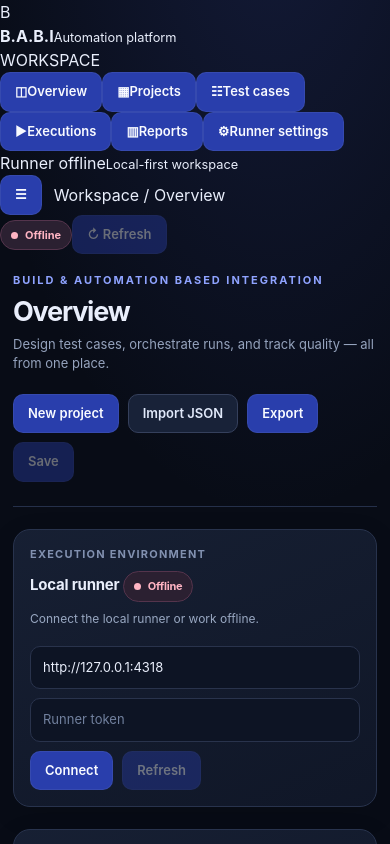
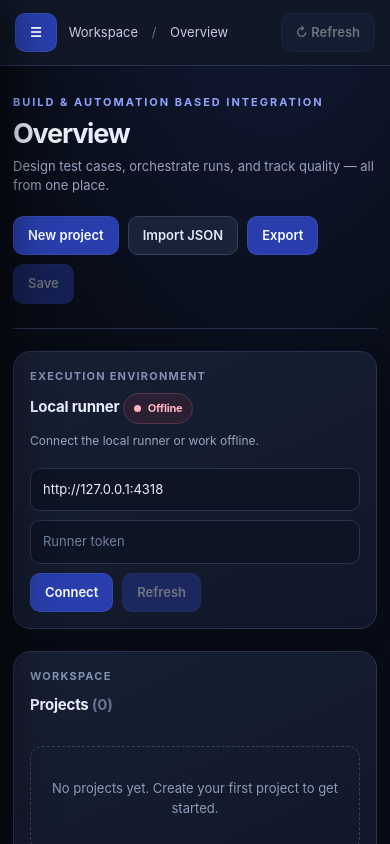
Before and after one commit to ariansforlife/B.A.B.I, a Next.js app: page / in a window 390 px wide. Shown: the top 844 px of the page. Built offline with nearby package versions, Linux system fonts and the light colour scheme.

Commit message:
style: responsive SaaS sidebar and sticky application header

```diff
--- a/src/app/globals.css
+++ b/src/app/globals.css
@@ -46,3 +46,33 @@ pre{background:#0a1020;border:1px solid #222d43;border-radius:10px;padding:12px;
 .notice-text{font-size:12px;color:#99a8c2;overflow-wrap:anywhere}
 @media(max-width:1100px){.dashboard-grid{grid-template-columns:minmax(180px,1fr) minmax(0,2fr)}.dashboard-grid>section:last-child{grid-column:1/-1}}
 @media(max-width:700px){.dashboard-shell{padding:18px 13px 40px}.dashboard-grid,.activity-grid{grid-template-columns:1fr}.dashboard-grid>section:last-child{grid-column:auto}.panel{padding:16px}.runner-inputs,.runner-inputs input{width:100%}.dashboard-header{align-items:flex-start}.dashboard-actions{width:100%}}
+
+.saas-layout{min-height:100vh;display:grid;grid-template-columns:246px minmax(0,1fr)}
+.saas-nav{background:#0d1423;border-right:1px solid #26324a;display:flex;flex-direction:column;min-height:100vh;position:sticky;top:0;height:100vh;padding:25px 13px}
+.saas-brand{display:flex;align-items:center;gap:11px;padding:0 12px 30px}
+.saas-brand strong{font-size:17px;letter-spacing:.04em;display:block}
+.saas-brand small{display:block;font-size:11px;color:#8393b1;margin-top:3px}
+.brand-mark{height:36px;width:36px;display:grid;place-items:center;border-radius:11px;background:linear-gradient(135deg,#6581ff,#3445aa);font-weight:850;font-size:20px;box-shadow:0 6px 20px #425cda38}
+.saas-nav-caption{font-size:10px;font-weight:800;letter-spacing:.14em;color:#647593;padding:0 14px;margin:8px 0 12px}
+.saas-nav nav{display:flex;flex-direction:column;gap:5px}
+.saas-nav-link{display:flex;align-items:center;gap:12px;width:100%;padding:12px 13px;text-align:left;color:#a5b3cf;background:transparent;border:1px solid transparent;font-size:13px}
+.saas-nav-link span{font-size:17px;width:20px;text-align:center}
+.saas-nav-link:hover{background:#1b2740}
+.saas-nav-link.selected{background:#23315b;color:#eaf0ff;border-color:#3d508a}
+.saas-nav-footer{margin-top:auto;padding:15px 12px 5px;border-top:1px solid #27334b;font-size:12px;color:#aab8d2}
+.saas-nav-footer .status-dot{display:inline-block;margin-right:8px;background:#f39b9b}
+.saas-nav-footer .status-dot.connected{background:#5ed5a2}
+.saas-nav-footer small{display:block;margin:6px 0 0 15px;color:#647593}
+.saas-main{min-width:0}
+.saas-topbar{height:66px;display:flex;align-items:center;justify-content:space-between;padding:0 clamp(16px,3vw,44px);border-bottom:1px solid #26324a;background:#101727;gap:14px}
+.saas-breadcrumb{font-size:13px;color:#c4cde1}
+.saas-breadcrumb span{color:#65738e;padding:0 10px}
+.saas-top-actions{display:flex;align-items:center;gap:12px}
+.saas-top-actions button{background:#1c2943}
+.saas-menu-toggle{display:none}
+.saas-layout .dashboard-shell{padding-top:28px}
+.saas-layout .dashboard-grid{grid-template-columns:minmax(175px,220px) minmax(215px,280px) minmax(0,1fr)}
+.saas-layout .activity-grid:has(>section:only-child){grid-template-columns:1fr}
+@media(max-width:1200px){.saas-layout .dashboard-grid{grid-template-columns:1fr 1fr}.saas-layout .dashboard-grid>section:last-child{grid-column:1/-1}}
+@media(max-width:800px){.saas-layout{display:block}.saas-nav{position:fixed;z-index:50;left:0;top:0;width:246px;transform:translateX(-100%);transition:transform .2s;box-shadow:12px 0 40px #0007}.saas-nav.open{transform:translateX(0)}.saas-menu-toggle{display:block}.saas-topbar{padding:0 15px}.saas-top-actions .status-pill{display:none}}
+@media(max-width:700px){.saas-layout .dashboard-grid,.saas-layout .activity-grid{grid-template-columns:1fr}.saas-layout .dashboard-grid>section:last-child{grid-column:auto}}
```
